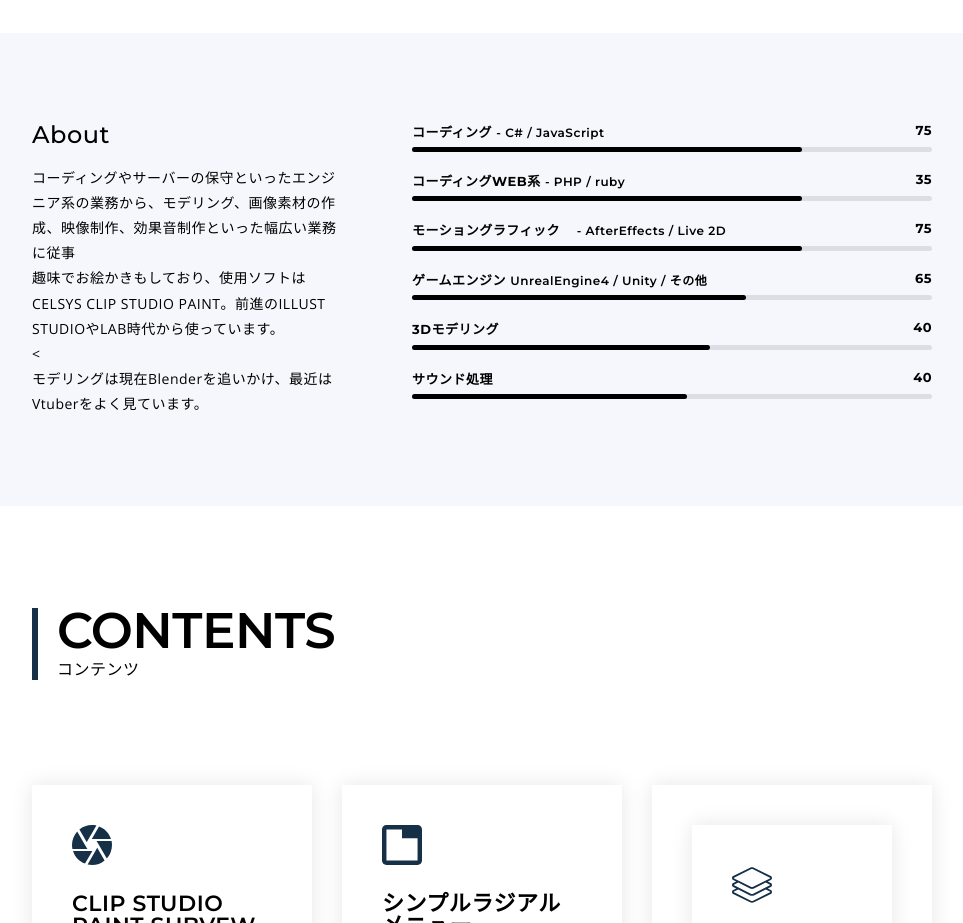
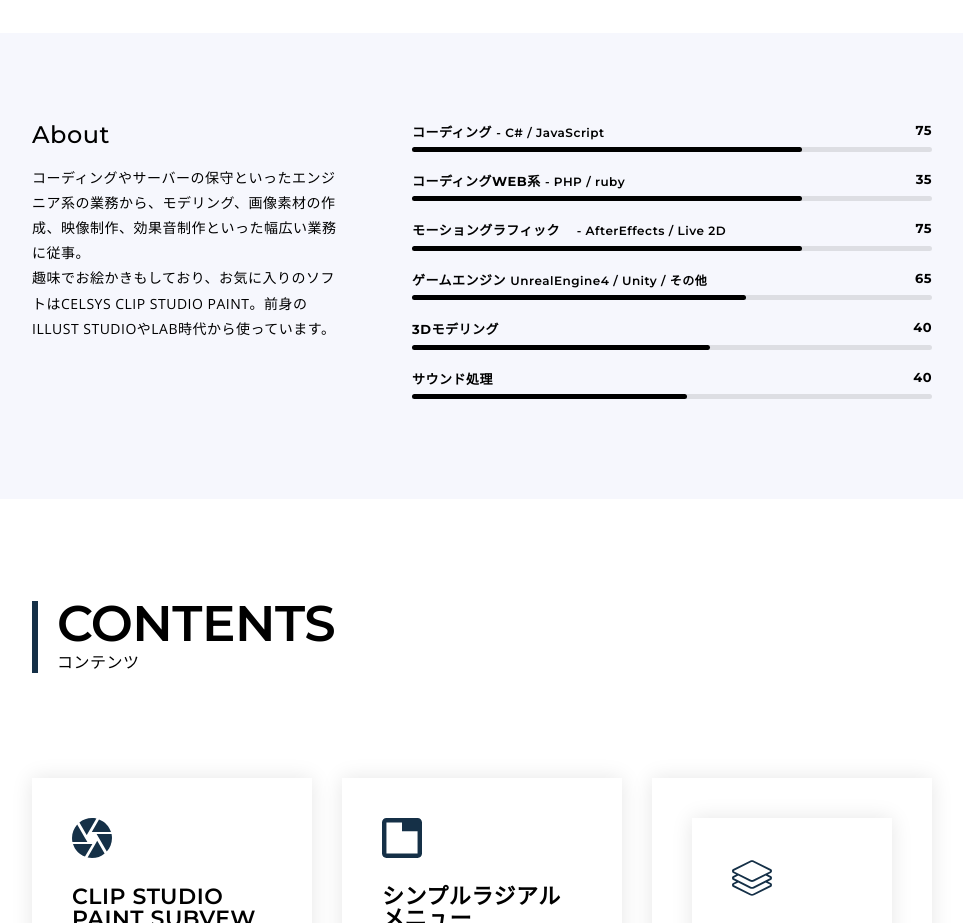
Before and after one commit to suigensoba/suigensoba.github.io, a plain HTML site: page index.html in a window 1280 px wide. Shown: the part 1280-2203 px from the top of the page, without its empty margins (308-1271 px from the left). Drawn offline with nearby package versions, Linux system fonts and the light colour scheme; no server answers.

Commit message:
prifile edit

```diff
--- a/index.html
+++ b/index.html
@@ -144,9 +144,8 @@
 									<div class="mini_title_holder">
 										<h4>About</h4>
 									</div>
-									<p>コーディングやサーバーの保守といったエンジニア系の業務から、モデリング、画像素材の作成、映像制作、効果音制作といった幅広い業務に従事</p>
-									<p>趣味でお絵かきもしており、使用ソフトはCELSYS CLIP STUDIO PAINT。前進のILLUST STUDIOやLAB時代から使っています。</p>
-									<<p>モデリングは現在Blenderを追いかけ、最近はVtuberをよく見ています。</p>
+									<p>コーディングやサーバーの保守といったエンジニア系の業務から、モデリング、画像素材の作成、映像制作、効果音制作といった幅広い業務に従事。</p>
+									<p>趣味でお絵かきもしており、お気に入りのソフトはCELSYS CLIP STUDIO PAINT。前身のILLUST STUDIOやLAB時代から使っています。</p>
 								</div>
 								<div class="rightbox">
 									<div class="progress_bar_wrap_total">
```
